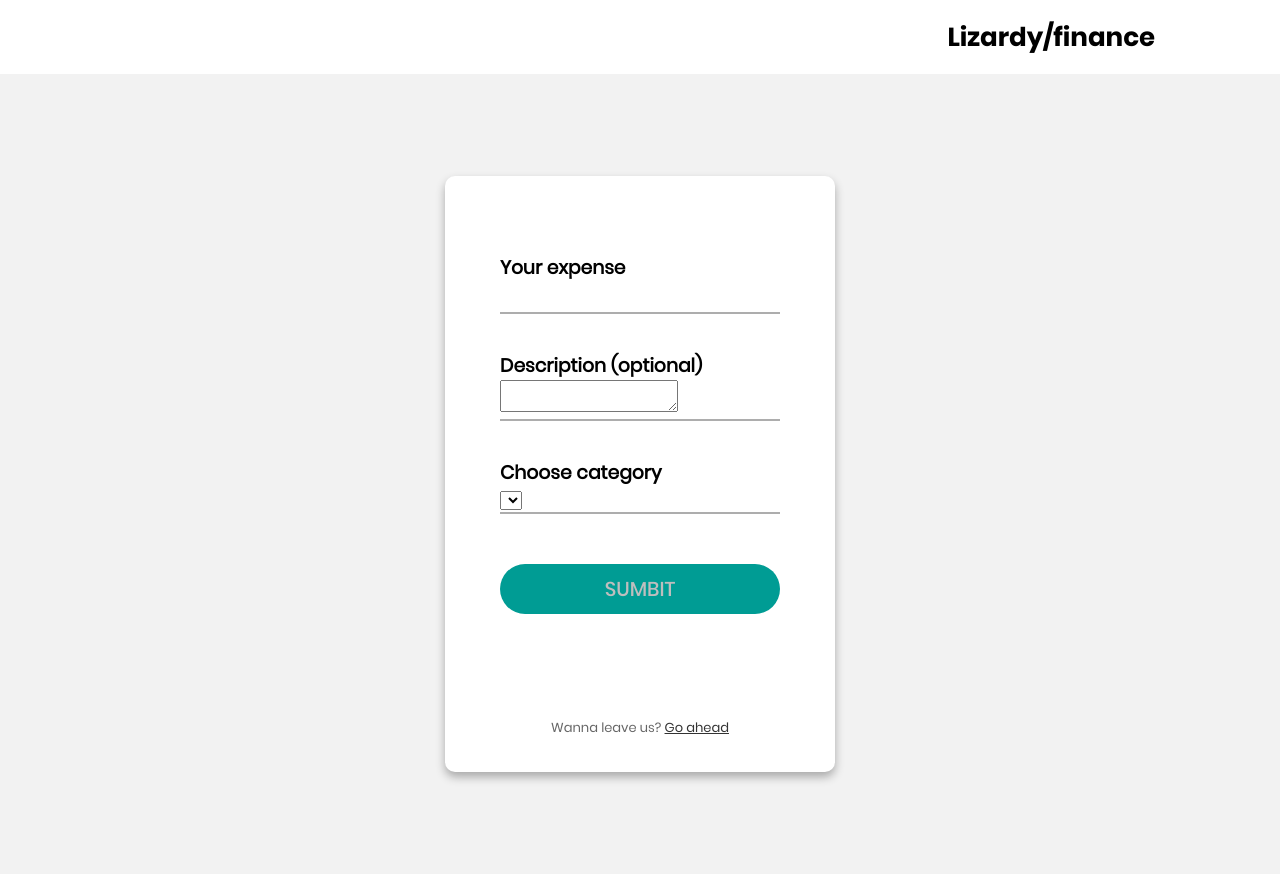
After one commit to ZenBt/lizardy-finance, a Flask app: template templates/index.html in a window 1280 px wide. The commit adds this page. Run offline with Flask 2, Linux system fonts and the light colour scheme; the template is opened without the code that fills it: values that come from a table or form of the project are taken from there, others are empty; the visitor is signed in with stand-in values (Sample User, id 1).

Commit message:
Expenses form added

```diff
--- a/forms.py
+++ b/forms.py
@@ -1,7 +1,6 @@
-from wsgiref.validate import validator
 from flask_wtf import FlaskForm
-from wtforms import StringField, PasswordField, SubmitField
-from wtforms.validators import DataRequired, Email, Length
+from wtforms import StringField, PasswordField, TextAreaField, SelectField
+from wtforms.validators import DataRequired, Length
 
 class LoginForm(FlaskForm):
     email = StringField('Email', validators=[DataRequired()])
@@ -9,3 +8,13 @@ class LoginForm(FlaskForm):
 
 class RegForm(LoginForm):
     pwd = PasswordField('Password', validators=[DataRequired(), Length(min=6, max=40)])
+
+
+class AddTag(FlaskForm):
+    tag = StringField('Category', validators=[DataRequired()])
+
+
+class AddExpense(FlaskForm):
+    name = StringField('ExpenseName', validators=[DataRequired()])
+    description = TextAreaField('Description')
+    tag = SelectField('Category', coerce=int)
--- /dev/null
+++ b/templates/index.html
@@ -0,0 +1,50 @@
+{% extends 'login.html' %}
+
+{% block page_title %}
+<title>L/Finance</title>
+{% endblock page_title %}
+
+{% block content %}
+<div class="limiter">
+    <div class="container-login100">
+        <div class="wrap-login100">
+            <form class="login100-form" action="" method="post">
+                {{form.hidden_tag()}}
+                <div class="wrap-input100">
+                    <h3>Your expense</h3>
+                    {{form.name(class_='input100')}}
+                </div>
+                <div class="wrap-input100">
+                    <h3>Description (optional)</h3>
+                    {{form.description()}}
+                </div>
+                <div class="wrap-input100">
+                    <h3>Choose category</h3>
+                    {{form.tag()}}
+                </div>
+                {% block btn %}
+                <div class="container-login100-form-btn">
+                    <div class="wrap-login100-form-btn">
+                        <div class="login100-form-bgbtn"></div>
+                            <button class="login100-form-btn" name="sub" value="submit">
+                                Sumbit
+                            </button>
+                        </div>
+                    </div>
+
+                <div class="text-center">
+                    <span class="txt1">
+                        Wanna leave us?
+                    </span>
+
+                    <a class="txt2" href="{{url_for('logout')}}">
+                        Go ahead
+                    </a>
+                </div>
+            </form>
+            {% endblock btn %}
+        </div>
+    </div>
+</div>
+
+{% endblock content %}
--- a/templates/login.html
+++ b/templates/login.html
@@ -1,5 +1,6 @@
 <!DOCTYPE html>
 <html lang="en">
+
 <head>
     <meta charset="UTF-8">
     <meta http-equiv="X-UA-Compatible" content="IE=edge">
@@ -9,6 +10,7 @@
     {% endblock page_title %}
     <link rel="stylesheet" type="text/css" href="{{url_for('static', filename='css/main.css')}}">
 </head>
+
 <body>
     <h1 class="header"><a class="header" href="{{url_for('index')}}">Lizardy/finance</a></h1>
     {% block content %}
@@ -73,4 +75,5 @@
     </div>
     {% endblock content %}
 </body>
+
 </html>
--- a/view.py
+++ b/view.py
@@ -1,9 +1,10 @@
+from crypt import methods
 from flask import redirect, request, render_template, render_template, request, url_for, flash
 from flask_login import LoginManager, login_user, logout_user, login_required, current_user
 from app import app
-from models import User
+from models import User, Expenses, Tags
 from models import db
-from forms import LoginForm, RegForm
+from forms import LoginForm, RegForm, AddExpense, AddTag
 
 login_manager = LoginManager()
 login_manager.init_app(app)
@@ -15,11 +16,23 @@ def load_user(id):
     return User.query.get(int(id))
 
 
-@app.route('/')
+@app.route('/', methods=['POST', 'GET'])
 @login_required
 def index():
-    return '''Yup
-<a href="/logout"> Logout </a>>'''
+    form = AddExpense()
+    form.tag.choices = [(tag.id, tag.tag)
+                        for tag in Tags.query.filter(Tags.user_id==current_user.id).order_by(Tags.tag)]
+    if form.validate_on_submit():
+        name = form.name.data
+        description = form.description.data or None
+        tag = form.tag.data
+        db.session.add(Expenses(
+            name=name,
+            description=description,
+            tag_id=tag,
+            user_id=current_user.id))
+        db.session.commit()
+    return render_template('index.html', form=form)
 
 
 @app.route('/login', methods=['GET', 'POST'])
@@ -54,7 +67,6 @@ def singup():
     password = form.pwd.data
     if form.validate_on_submit():
         user = User(email=email).set_password(password)
-        print(user)
         try:
             db.session.add(user)
             db.session.flush()
```
Also changed, not shown: models.py (+23 -1 lines). Lines whose indentation alone changed are shown as unchanged.
